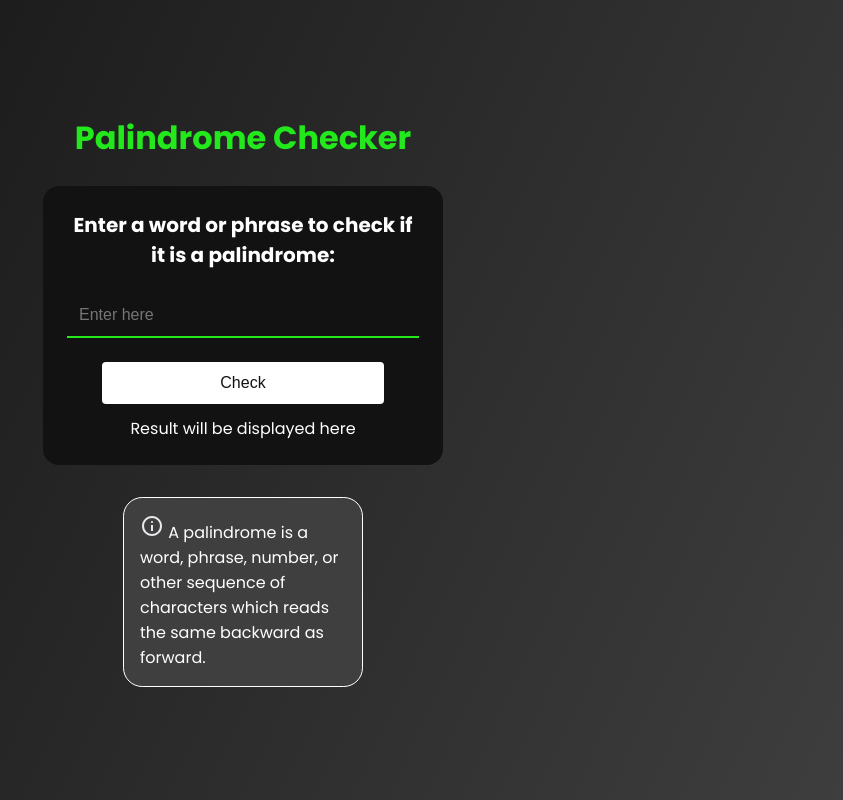
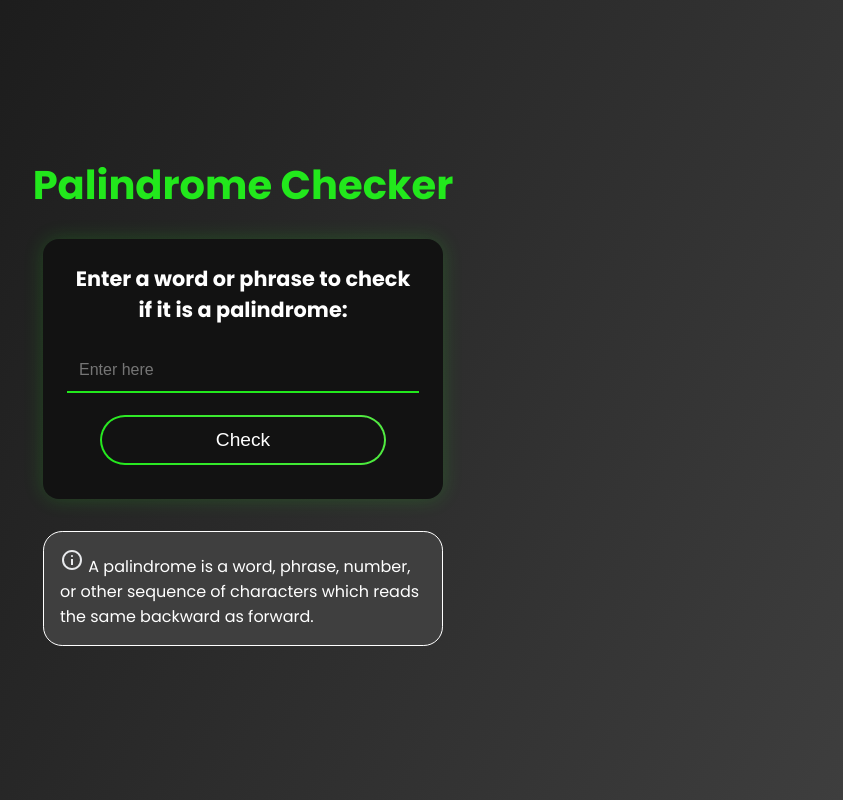
Before and after one commit to Premisterio/Mini-projects, a PHP site: page / in a window 1280 px wide. Shown: the whole page, without its empty margins (397-1240 px from the left). Run offline with PHP 8.4, Linux system fonts and the light colour scheme.

Commit message:
Completed main functionality
Changes:
- Added logic to script.js
- Removed form element
- Changed the input and button styles

```diff
--- a/javaScript/palindrome-checker/index.html
+++ b/javaScript/palindrome-checker/index.html
@@ -14,11 +14,9 @@
         <h1>Palindrome Checker</h1>
         <div class="input-container">
             <h3>Enter a word or phrase to check if it is a palindrome:</h3>
-            <form id="palindrome-form">
-                <input type="text" id="text-input" placeholder="Enter here" required>
-                <button type="submit" id="check-btn">Check</button>
-            </form>
-            <p id="result">Result will be displayed here</p>
+            <input type="text" id="text-input" placeholder="Enter here" required>
+            <button type="submit" id="check-btn">Check</button>
+            <p id="result" class="hidden"></p>
         </div>
 
         <div class="info-container">
@@ -26,6 +24,7 @@
         </div>
 
     </main>
+
     <!-- Footer
     <footer>
         <p class="footer-p">
--- a/javaScript/palindrome-checker/styles.css
+++ b/javaScript/palindrome-checker/styles.css
@@ -21,11 +21,11 @@
 
 /* Body, background gradient */
 body {
-  height: 100vh;
   font-family: "Poppins", sans-serif;
   background: linear-gradient(115deg, var(--dark-1), var(--dark-3));
 }
 
+/* Main container */
 .main-container {
   display: flex;
   flex-direction: column;
@@ -36,60 +36,100 @@ body {
 
 /* Palindrome checker input container */
 .input-container {
-  width: 25rem;
+  width: fit-content;
+  max-width: 25rem;
   padding: 1.5em;
   background-color: var(--dark-1);
   border-radius: 1rem;
+  box-shadow: 0 0 20px rgba(34, 232, 28, 0.2);
 }
 
 h1 {
   text-align: center;
   margin-bottom: 1.5rem;
   color: var(--primary-1);
-  font-size: 2rem;
+  font-size: 2.5rem;
 }
 
 h3 {
   text-align: center;
   margin-bottom: 1.5rem;
   color: var(--text);
-  font-size: 1.25rem;
+  font-size: 1.3rem;
 }
 
+/* Input field */
 input {
-  padding: 12px;
-  margin-bottom: 12px;
+  padding: 0.75rem;
+  margin-bottom: 0.75rem;
   width: 100%;
   border: none;
   border-bottom: 2px solid var(--primary-1);
   background: transparent;
+
   color: var(--text);
   outline: none;
   font-size: 1rem;
 }
 
+/* Check button */
 button {
   padding: 0.75rem;
   margin: 0.75rem auto 0.75rem auto;
   width: 80%;
-  border-radius: 0.25rem;
+  border-radius: 2rem;
   background-color: var(--text);
-  color: var(--dark-1);
+
+  color: var(--text);
   border: none;
   cursor: pointer;
-  font-size: 1rem;
+  font-size: 1.2rem;
+  font-weight: 500;
   display: block;
   text-align: center;
+  position: relative;
+  z-index: 1;
+  transition: transform 0.3s;
+}
+
+button::before {
+  content: "";
+  position: absolute;
+  top: -2px;
+  left: -2px;
+  right: -2px;
+  bottom: -2px;
+  background: linear-gradient(45deg, var(--primary-1), var(--primary-2));
+  border-radius: 2rem;
+  z-index: -1;
+}
+
+button::after {
+  content: "";
+  position: absolute;
+  top: 0;
+  left: 0;
+  right: 0;
+  bottom: 0;
+  background: var(--dark-1);
+  border-radius: 2rem;
+  z-index: -1;
 }
 
 button:hover {
-  background-color: var(--primary-2);
   color: var(--text);
+  transform: scale(1.05);
 }
 
 button:active {
   background-color: var(--primary-3);
-  color: var(--text);
+  color: var(--dark-1);
+  transform: scale(0.99);
+  transition: transform 0.1s;
+}
+
+button:active::after {
+  background: var(--primary-1);
 }
 
 /* Result section */
@@ -98,10 +138,15 @@ button:active {
   text-align: center;
 }
 
+.hidden {
+  display: none;
+}
+
 /* Info section */
 .info-container {
+  width: fit-content;
+  max-width: 25rem;
   margin-top: 2rem;
-  width: 15rem;
   padding: 1em;
   background-color: var(--dark-3);
   border: 1px solid var(--text);
```
Also changed, not shown: javaScript/palindrome-checker/script.js (+34 -0 lines).
